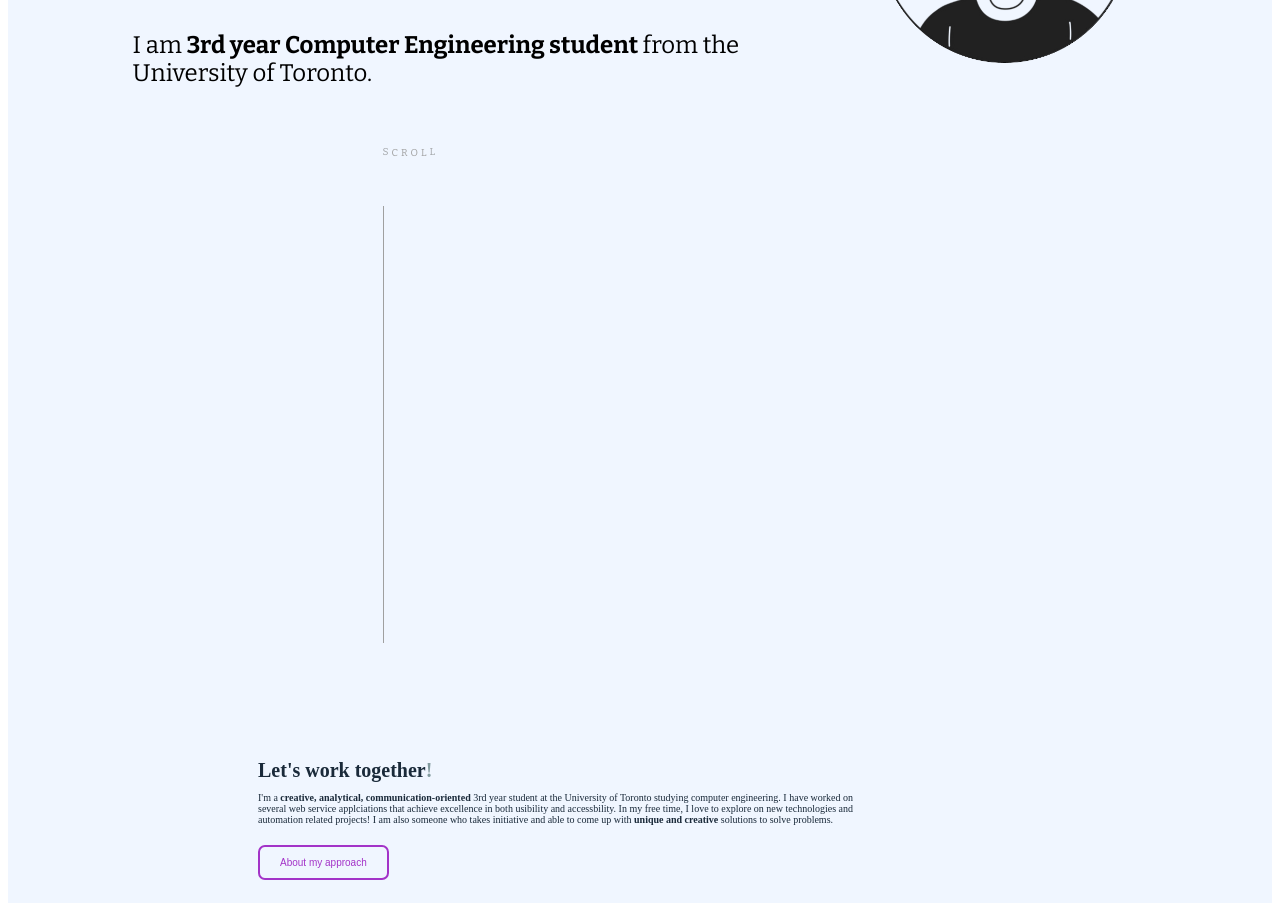
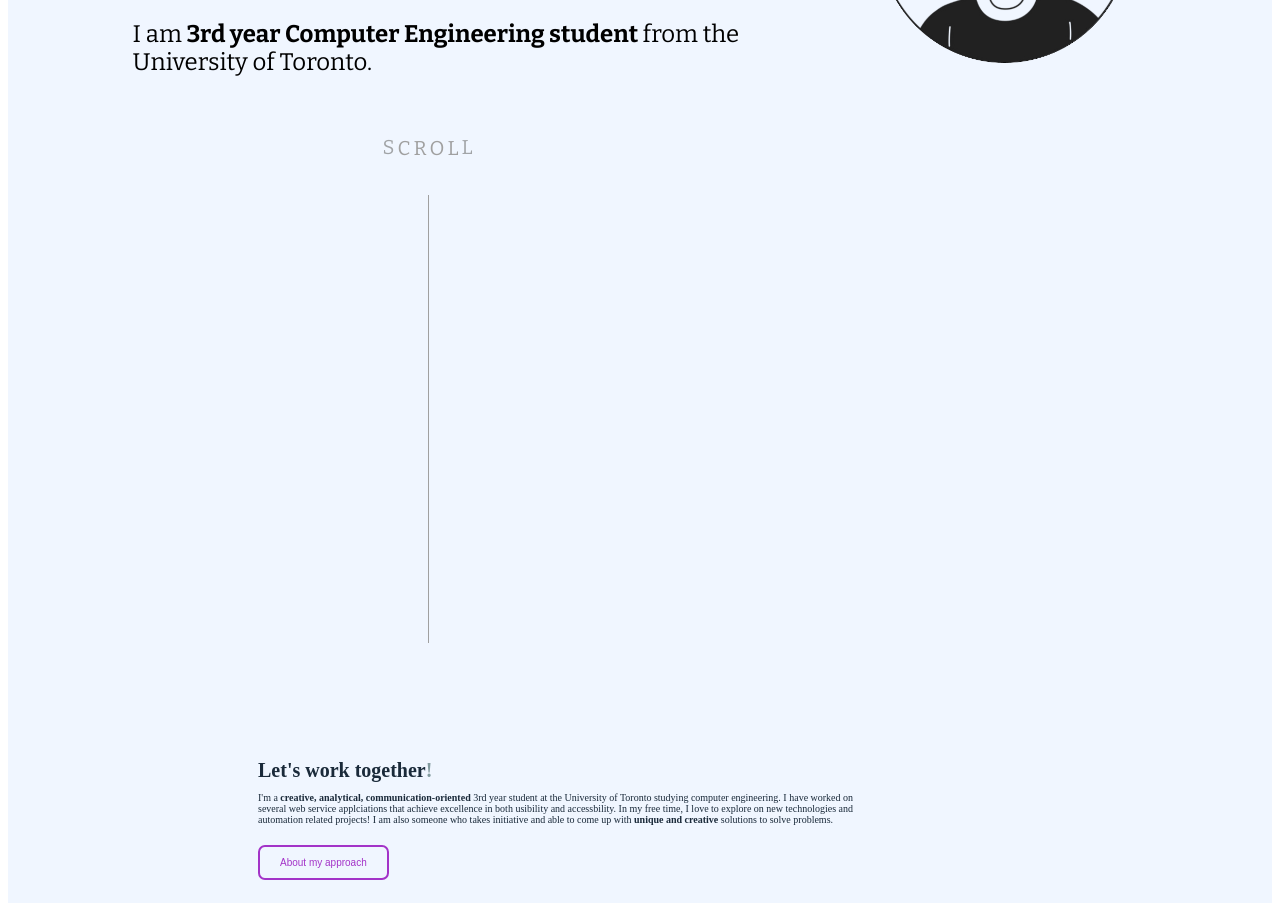
Before and after one commit to ericL0u/Personal_website, a React (Vite) app: page / in a window 1280 px wide. Shown: the part 400-1303 px from the top of the page. Built offline with nearby package versions, Linux system fonts and the light colour scheme.

Commit message:
Style change, font adjustments to about page
Style change, font adjustments to about page

```diff
--- a/src/components/About.css
+++ b/src/components/About.css
@@ -33,6 +33,9 @@
   .description{
     font-size: 2.4rem;
     text-align: left;
+    opacity: 0; /* Start fully transparent */
+    animation: fadeIn 1s ease-out forwards;
+    animation-delay: 1s;
   }
 
   .about-content {
@@ -62,11 +65,25 @@
   .scroll-text {
     margin-left: 250px;
     margin-top: 40px;
-    font-size: 1rem;
+    font-size: 2rem;
     color: #a0a0a0;
     letter-spacing: 3px;
     display: inline-block;
+    opacity: 0; /* Start fully transparent */
+    animation: fadeIn 1s ease-out forwards;
+    animation-delay: 2s;
   }
+
+  .scroll-line {
+    position: absolute;
+    margin-left: 295px;
+    top: 500px; /* Start from 400px above the bottom */
+    width: 1px;
+    height: 500px;
+    background-color: #a0a0a0;
+    animation: slideUp 2s ease-out forwards; /* 2 seconds for sliding up */
+  }
+
 
   .scroll-text span {
     display: inline-block;
@@ -108,17 +125,6 @@
     }
   }
 
-  .scroll-line {
-    position: absolute;
-    margin-left: 250px;
-    top: 500px; /* Start from 400px above the bottom */
-    width: 1px;
-    height: 500px;
-    background-color: #a0a0a0;
-  }
-
-
-
   @keyframes fadeIn {
     0% {
       opacity: 0; /* Fully transparent */
@@ -127,3 +133,16 @@
       opacity: 1; /* Fully visible */
     }
   }
+
+
+
+  @keyframes slideUp {
+    0% {
+      top: 100%; /* Start the scroll line from the bottom (off-screen) */
+      opacity: 1; /* Start fully transparent */
+    }
+    100% {
+      top: 500px; /* End at the final position (adjust as needed) */
+      opacity: 1; /* Fully visible */
+    }
+  }
```
